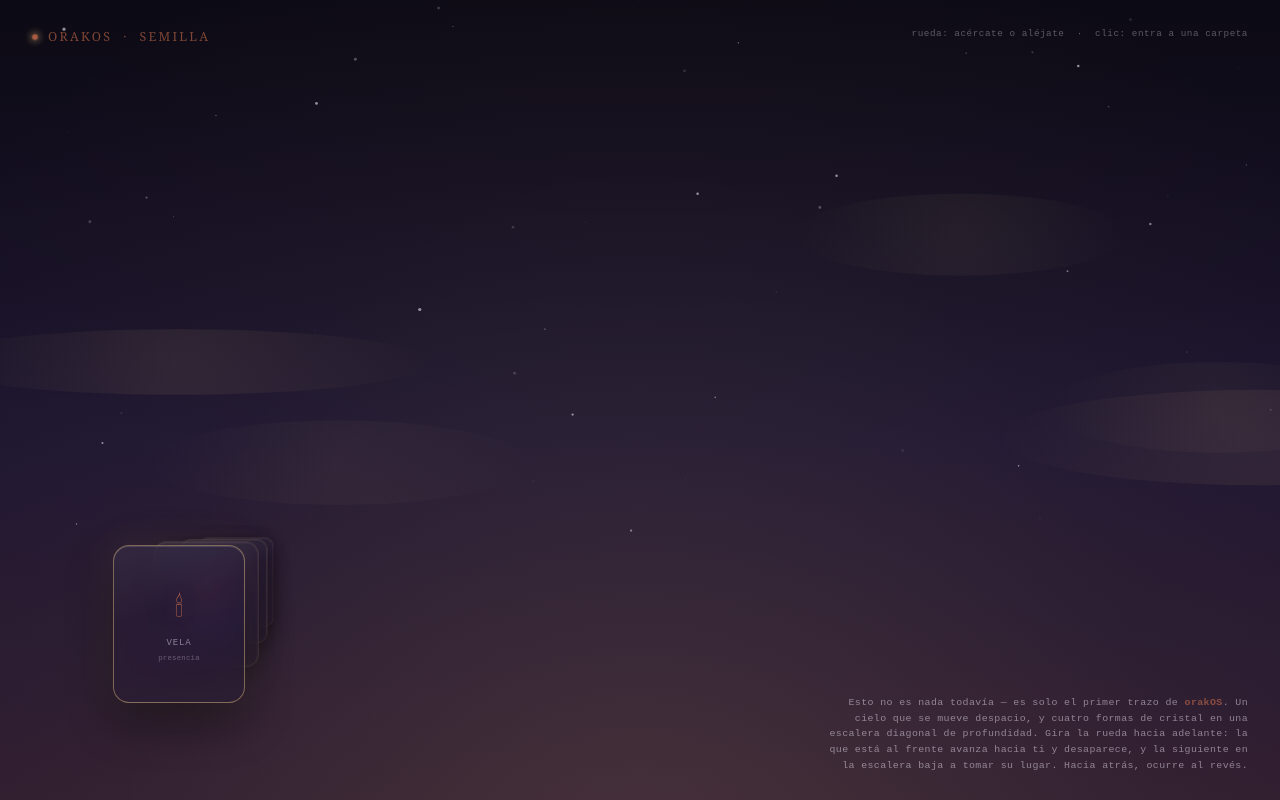
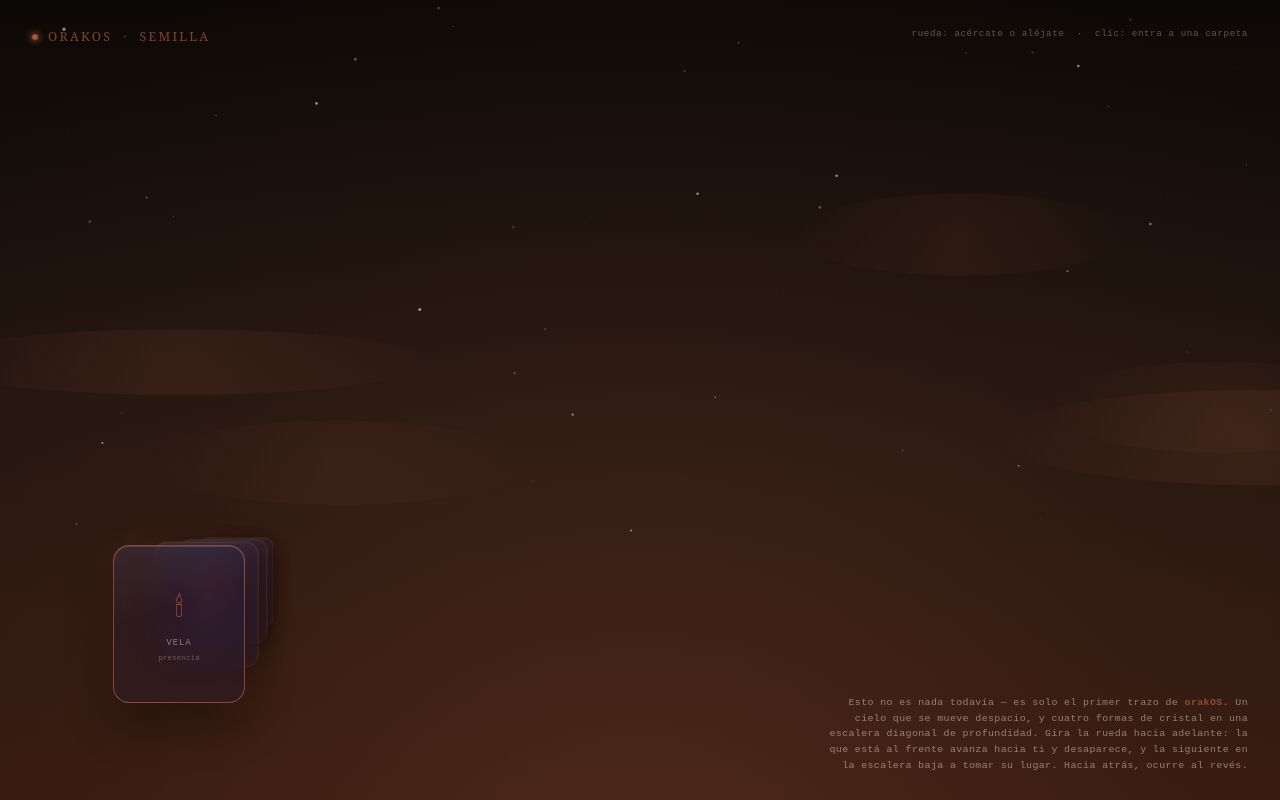
Before and after one commit to yourfriendjack/orakOS, a plain HTML site: page index.html in a window 1280 px wide. Drawn offline with Linux system fonts and the light colour scheme; animation ran at ten frames a second.

Commit message:
Fondo mas calido (ember en vez de violeta frio), estrellas y texto con tinte calido a juego

```diff
--- a/index.html
+++ b/index.html
@@ -5,15 +5,15 @@
   src:local('Cinzel');
 }
 :root{
-  --sky-top:#0c0a14;
-  --sky-mid:#1c1430;
-  --sky-low:#2c1a2e;
+  --sky-top:#0d0906;
+  --sky-mid:#241610;
+  --sky-low:#33190f;
   --glass:rgba(30,24,42,0.45);
-  --glass-border:rgba(214,178,122,0.22);
+  --glass-border:rgba(217,117,79,0.22);
   --amber:#d9754f;
   --amber-dim:rgba(217,117,79,0.55);
-  --fog:rgba(240,232,248,0.5);
-  --ink:#f3ecf9;
+  --fog:rgba(244,228,212,0.5);
+  --ink:#f5ecdf;
 }
 *{box-sizing:border-box;}
 html,body{
@@ -25,7 +25,7 @@ html,body{
 #sky{position:fixed;inset:0;display:block;}
 .veil{
   position:fixed;inset:0;
-  background:radial-gradient(ellipse at 50% 120%, rgba(214,178,122,0.06), transparent 60%);
+  background:radial-gradient(ellipse at 50% 120%, rgba(217,117,79,0.06), transparent 60%);
   pointer-events:none;
 }
 .mark{
@@ -39,7 +39,7 @@ html,body{
 .mark .dot{
   width:6px;height:6px;border-radius:50%;
   background:var(--amber);
-  box-shadow:0 0 8px 2px rgba(214,178,122,0.6);
+  box-shadow:0 0 8px 2px rgba(217,117,79,0.6);
   animation:breathe 4s ease-in-out infinite;
 }
 @keyframes breathe{
@@ -89,17 +89,17 @@ html,body{
   transition:transform 0.09s linear, opacity 0.09s linear, filter 0.15s linear, box-shadow 0.3s ease, border-color 0.3s ease;
 }
 .icon.in-focus{
-  border-color:rgba(214,178,122,0.5);
+  border-color:rgba(217,117,79,0.5);
   box-shadow:
     0 18px 46px rgba(0,0,0,0.45),
-    0 0 40px rgba(214,178,122,0.12),
+    0 0 40px rgba(217,117,79,0.12),
     inset 0 1px 0 rgba(255,255,255,0.14);
 }
 .icon .glyph{
   font-size:1.7rem;
   color:var(--amber);
   font-family:'Cinzel',Georgia,serif;
-  text-shadow:0 0 18px rgba(214,178,122,0.35);
+  text-shadow:0 0 18px rgba(217,117,79,0.35);
 }
 .icon .label{
   font-family:'JetBrains Mono',monospace;
@@ -112,7 +112,7 @@ html,body{
   font-family:'JetBrains Mono',monospace;
   font-size:0.46rem;
   letter-spacing:0.03em;
-  color:rgba(240,232,248,0.32);
+  color:rgba(244,228,212,0.32);
   margin-top:-8px;
 }
 
@@ -272,9 +272,9 @@ function draw(){
   t += 0.016;
 
   const g = ctx.createLinearGradient(0,0,0,H);
-  g.addColorStop(0, '#0c0a14');
-  g.addColorStop(0.55, '#1c1430');
-  g.addColorStop(1, '#2c1a2e');
+  g.addColorStop(0, '#0d0906');
+  g.addColorStop(0.55, '#241610');
+  g.addColorStop(1, '#33190f');
   ctx.fillStyle = g;
   ctx.fillRect(0,0,W,H);
 
@@ -282,7 +282,7 @@ function draw(){
   for(const s of stars){
     const alpha = 0.25 + 0.35*Math.sin(t*s.speed + s.phase);
     ctx.beginPath();
-    ctx.fillStyle = `rgba(240,232,248,${Math.max(0,alpha)})`;
+    ctx.fillStyle = `rgba(244,228,212,${Math.max(0,alpha)})`;
     ctx.arc(s.x*W, s.y*H, s.r, 0, Math.PI*2);
     ctx.fill();
   }
@@ -293,8 +293,8 @@ function draw(){
     if(c.x*W > W + c.w) c.x = -c.w/W;
     const cx = c.x*W, cy = c.y*H;
     const grad = ctx.createRadialGradient(cx,cy,0,cx,cy,c.w/2);
-    grad.addColorStop(0, `rgba(214,178,122,${c.alpha})`);
-    grad.addColorStop(1, 'rgba(214,178,122,0)');
+    grad.addColorStop(0, `rgba(217,117,79,${c.alpha})`);
+    grad.addColorStop(1, 'rgba(217,117,79,0)');
     ctx.fillStyle = grad;
     ctx.beginPath();
     ctx.ellipse(cx, cy, c.w/2, c.h/2, 0, 0, Math.PI*2);
@@ -303,8 +303,8 @@ function draw(){
 
   // resplandor bajo, tipo horizonte
   const horizon = ctx.createRadialGradient(W/2, H*1.05, 0, W/2, H*1.05, W*0.75);
-  horizon.addColorStop(0, 'rgba(214,178,122,0.10)');
-  horizon.addColorStop(1, 'rgba(214,178,122,0)');
+  horizon.addColorStop(0, 'rgba(217,117,79,0.10)');
+  horizon.addColorStop(1, 'rgba(217,117,79,0)');
   ctx.fillStyle = horizon;
   ctx.fillRect(0,0,W,H);
 
```
